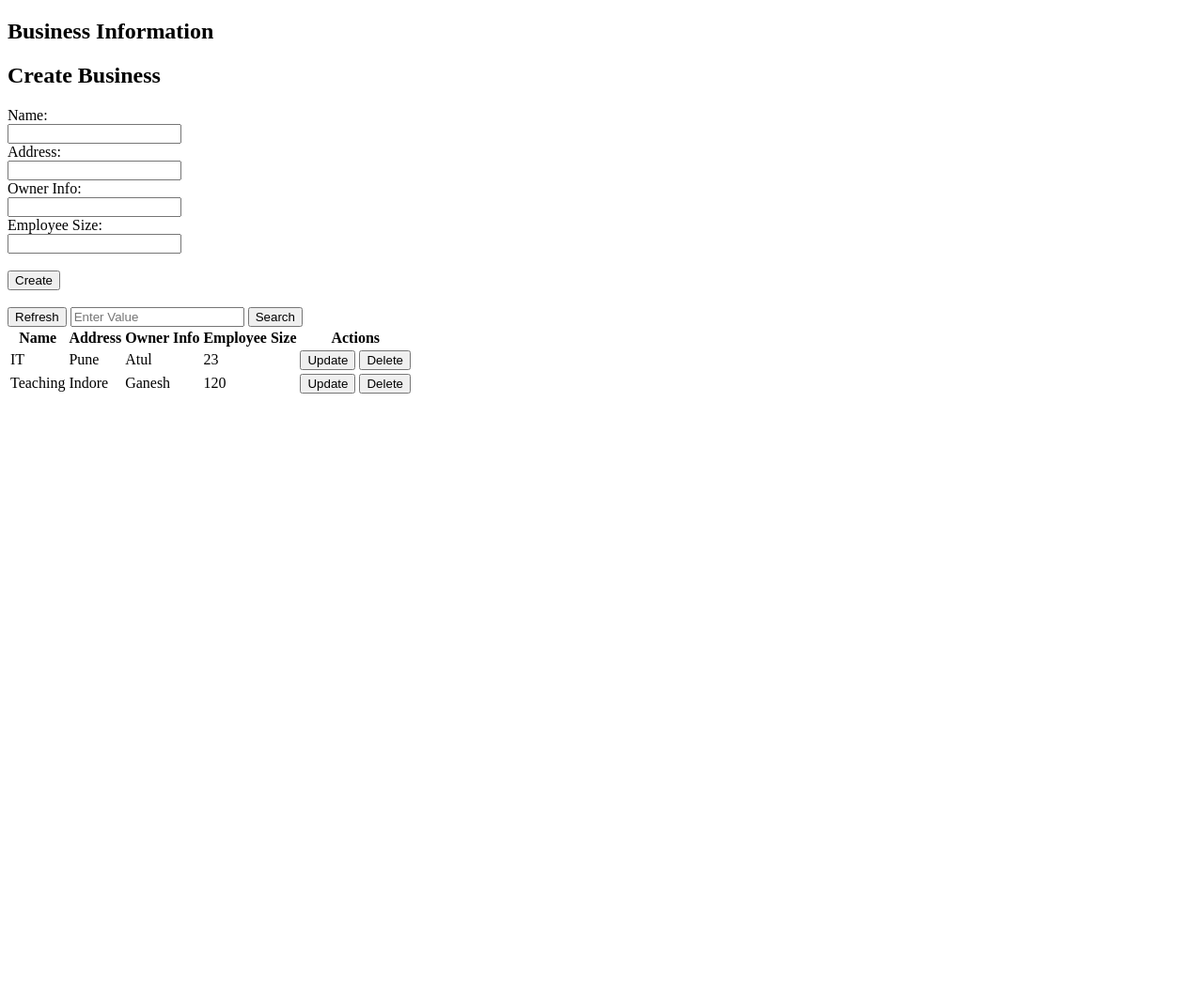
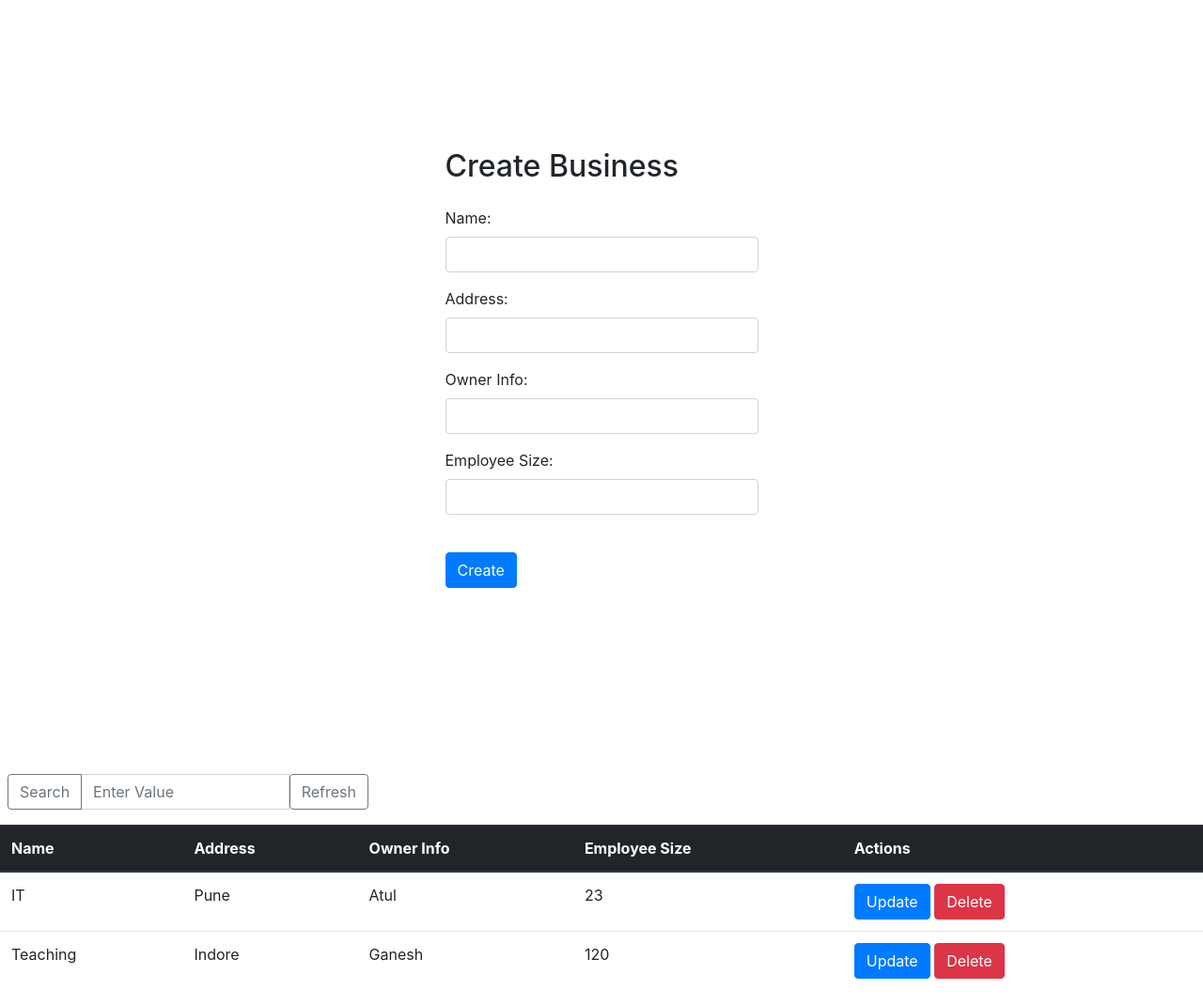
Before and after one commit to ganeshpan1/business-tasks, a Django app: page /myapp/ in a window 1280 px wide. Shown: the whole page at 94% size. Before the commit the page ends 419 px from the top, so only its background shows below. Run offline with Django 4.2, Linux system fonts and the light colour scheme; data comes from the database, SQL or seed files in the repository; some libraries are stand-ins or nearby versions.

Commit message:
Changes on UI

```diff
--- a/businessapp/templates/businessapp/index.html
+++ b/businessapp/templates/businessapp/index.html
@@ -1,40 +1,69 @@
 {% extends "businessapp/base.html" %}
 
 {% block content %}
-  <h2>Business Information</h2>
 <!-- Add HTML form to capture business information here -->
 
 
 <!DOCTYPE html>
 <html>
+
 <head>
     <title>Business App</title>
     <script src="https://ajax.googleapis.com/ajax/libs/jquery/3.5.1/jquery.min.js"></script>
+    <script src="https://maxcdn.bootstrapcdn.com/bootstrap/4.0.0/js/bootstrap.min.js"
+        integrity="sha384-JZR6Spejh4U02d8jOt6vLEHfe/JQGiRRSQQxSfFWpi1MquVdAyjUar5+76PVCmYl"
+        crossorigin="anonymous"></script>
+    <link rel="stylesheet" href="https://maxcdn.bootstrapcdn.com/bootstrap/4.0.0/css/bootstrap.min.css"
+        integrity="sha384-Gn5384xqQ1aoWXA+058RXPxPg6fy4IWvTNh0E263XmFcJlSAwiGgFAW/dAiS6JXm" crossorigin="anonymous" />
 </head>
+
 <body>
+    <div class="container d-flex justify-content-center align-items-center"
+        style="height: 100vh;">
+        <div style="width: 30%;">
+            <h2 id="change-heading" class="mb-4">Create Business</h2>
+            <form class="form-group" id="create-form">
+                {% csrf_token %}
+                <div class="form-group">
+                    <input type="hidden" id="business-id" name="business-id" value="">
+                </div>
+                <div class="form-group">
+                    <label for="name">Name:</label>
+                    <input type="text" class="form-control" id="name" name="name">
+                </div>
+                <div class="form-group">
+                    <label for="address">Address:</label>
+                    <input type="text" class="form-control" id="address" name="address">
+                </div>
+                <div class="form-group">
+                    <label for="owner_info">Owner Info:</label>
+                    <input type="text" class="form-control" id="owner_info" name="owner_info">
+                </div>
+                <div class="form-group">
+                    <label for="employee_size">Employee Size:</label>
+                    <input type="text" class="form-control" id="employee_size" name="employee_size">
+                </div>
+                <br>
+                <button class="btn btn-primary" type="submit">Create</button>
+            </form>
+        </div>
+    </div>
 
-<h2 id="change-heading">Create Business</h2>
-<form id="create-form">
-    {% csrf_token %}
-    <input type="hidden" id="business-id" name="business-id" value="">
-    <label for="name">Name:</label><br>
-    <input type="text" id="name" name="name"><br>
-    <label for="address">Address:</label><br>
-    <input type="text" id="address" name="address"><br>
-    <label for="owner_info">Owner Info:</label><br>
-    <input type="text" id="owner_info" name="owner_info"><br>
-    <label for="employee_size">Employee Size:</label><br>
-    <input type="text" id="employee_size" name="employee_size"><br><br>
-    <button type="submit">Create</button>
-</form>
+
+
     <br>
-<button onclick="clearForm()">Refresh</button>
+    <div class="input-group mb-3 ml-2" style="width: 30%;">
+        <div class="input-group-prepend">
+            <button class="btn btn-outline-secondary" type="button" id="button-addon1"
+                onclick="searchBusiness()">Search</button>
+        </div>
+        <input type="text" class="form-control" id="search-input" placeholder="Enter Value"
+            aria-label="Example text with button addon" aria-describedby="button-addon1">
+        <button class="btn btn-outline-secondary" onclick="clearForm()">Refresh</button>
+    </div>
 
-<input type="text" id="search-input" placeholder="Enter Value">
-<button onclick="searchBusiness()">Search</button>
-
-<table id="business-table">
-    <thead>
+    <table class="table" id="business-table">
+        <thead class="thead-dark">
             <tr id="table-header">
                 <th>Name</th>
                 <th>Address</th>
@@ -46,6 +75,23 @@
         <tbody id="table-body">
         </tbody>
     </table>
+
+
+
+
+
+
+
+
+    <!-- <link
+      rel="stylesheet"
+      href="https://cdn.datatables.net/1.10.22/css/dataTables.bootstrap4.min.css"
+    />
+    <script src="https://cdn.datatables.net/1.10.22/js/jquery.dataTables.min.js"></script>
+    <script src="https://cdn.datatables.net/1.10.22/js/dataTables.bootstrap4.min.js"></script> -->
+
+
+
 
     <script>
         function clearForm() {
@@ -75,12 +121,11 @@
         //     });
         // });
 
-    $(document).ready(function() {
-        $('#create-form').submit(function(event) {
+        $(document).ready(function () {
+            $('#create-form').submit(function (event) {
                 event.preventDefault();
                 var id = $('#business-id').val();
                 var url = id ? 'perform_operation/update/' + id + '/' : 'perform_operation/create/';
-
                 var requestData = {
                     'name': $('#name').val(),
                     'address': $('#address').val(),
@@ -93,14 +138,14 @@
                     type: 'POST',
                     url: url,
                     data: requestData,
-                success: function(response) {
+                    success: function (response) {
                         if (id) {
                             alert('Business updated successfully!');
                         } else {
                             alert('Business created successfully!');
                         }
                     },
-                error: function(error) {
+                    error: function (error) {
                         if (id) {
                             alert('An error occurred while updating the business');
                         } else {
@@ -115,16 +160,16 @@
             $.ajax({
                 type: 'GET',
                 url: 'perform_operation/list/',
-                success: function(response) {
+                success: function (response) {
                     $('#table-body').empty();  // Clear previous data
-                    response.businesses.forEach(function(business) {
+                    response.businesses.forEach(function (business) {
                         var row = '<tr><td>' + business.name + '</td><td>' + business.address + '</td><td>' + business.owner_info + '</td><td>' + business.employee_size + '</td>';
-                        row += '<td><button onclick="updateBusiness(' + business.id + ')">Update</button>';
-                        row += ' <button onclick="deleteBusiness(' + business.id + ')">Delete</button></td></tr>';
+                        row += '<td><button class="btn btn-primary" onclick="updateBusiness(' + business.id + ')">Update</button>';
+                        row += ' <button class="btn btn-danger" onclick="deleteBusiness(' + business.id + ')">Delete</button></td></tr>';
                         $('#table-body').append(row);
                     });
                 },
-                error: function(error) {
+                error: function (error) {
                     alert('An error occurred while loading businesses');
                 }
             });
@@ -136,7 +181,7 @@
             $.ajax({
                 type: 'GET',
                 url: 'perform_operation/get_business/' + id + '/',
-            success: function(response) {
+                success: function (response) {
                     var business = response.business;
                     $('#business-id').val(business.id);
                     $('#name').val(business.name);
@@ -146,7 +191,7 @@
                     $('#create-form button').text('Update');
                     $('#change-heading').text('Update')
                 },
-            error: function(error) {
+                error: function (error) {
                     alert('An error occurred while getting the business details');
                 }
             });
@@ -156,19 +201,19 @@
             $.ajax({
                 type: 'POST',
                 url: 'perform_operation/delete/' + id + '/',
-              data: {'csrfmiddlewaretoken': '{{ csrf_token }}'},
-              success: function(response) {
+                data: { 'csrfmiddlewaretoken': '{{ csrf_token }}' },
+                success: function (response) {
                     alert('Business deleted successfully!');
                     loadBusinesses();  // Refresh the list of businesses after deletion
                 },
-              error: function(error) {
+                error: function (error) {
                     alert('An error occurred while deleting the business');
                 }
             });
             alert('Delete business with id: ' + id);
         }
 
-        $('#create-form').submit(function(event) {
+        $('#create-form').submit(function (event) {
             event.preventDefault();
             $.ajax({
                 // Existing code for the AJAX create operation
@@ -181,11 +226,11 @@
             $.ajax({
                 type: 'GET',
                 url: 'perform_operation/search/',
-            data: {'query': query},
-            success: function(response) {
+                data: { 'query': query },
+                success: function (response) {
                     $('#business-table').find('tbody').remove();  // Clear previous data
                     var tbody = $('<tbody>');
-                response.businesses.forEach(function(business) {
+                    response.businesses.forEach(function (business) {
                         var row = '<tr><td>' + business.name + '</td><td>' + business.address + '</td><td>' + business.owner_info + '</td><td>' + business.employee_size + '</td>';
                         row += '<td><button onclick="updateBusiness(' + business.id + ')">Update</button>';
                         row += ' <button onclick="deleteBusiness(' + business.id + ')">Delete</button></td></tr>';
@@ -193,7 +238,7 @@
                     });
                     $('#business-table').append(tbody);
                 },
-            error: function(error) {
+                error: function (error) {
                     alert('An error occurred while searching for businesses');
                 }
             });
@@ -201,6 +246,7 @@
     </script>
 
 </body>
+
 </html>
 
 {% endblock %}
--- a/businessproject/settings.py
+++ b/businessproject/settings.py
@@ -23,7 +23,7 @@ BASE_DIR = Path(__file__).resolve().parent.parent
 SECRET_KEY = 'django-insecure-1m&w@s9^wb+txq7y5hz#g0yp2v%v0gs57ez0**-xo%eboty#e('
 
 # SECURITY WARNING: don't run with debug turned on in production!
-DEBUG = True
+DEBUG = False
 
 ALLOWED_HOSTS = ['*']
 
--- a/requirements.txt
+++ b/requirements.txt
@@ -1,5 +1,4 @@
 asgiref==3.7.2
-backports.zoneinfo==0.2.1
 coverage==7.3.2
 Django==4.2.7
 exceptiongroup==1.1.3
@@ -13,7 +12,6 @@ sqlparse==0.4.4
 tomli==2.0.1
 typing-extensions==4.8.0
 asgiref==3.7.2
-backports.zoneinfo==0.2.1
 coverage==7.3.2
 Django==4.2.7
 exceptiongroup==1.1.3
```
Also changed, not shown: .github/workflows/django.yml (added), README.md. Lines whose indentation alone changed are shown as unchanged.
